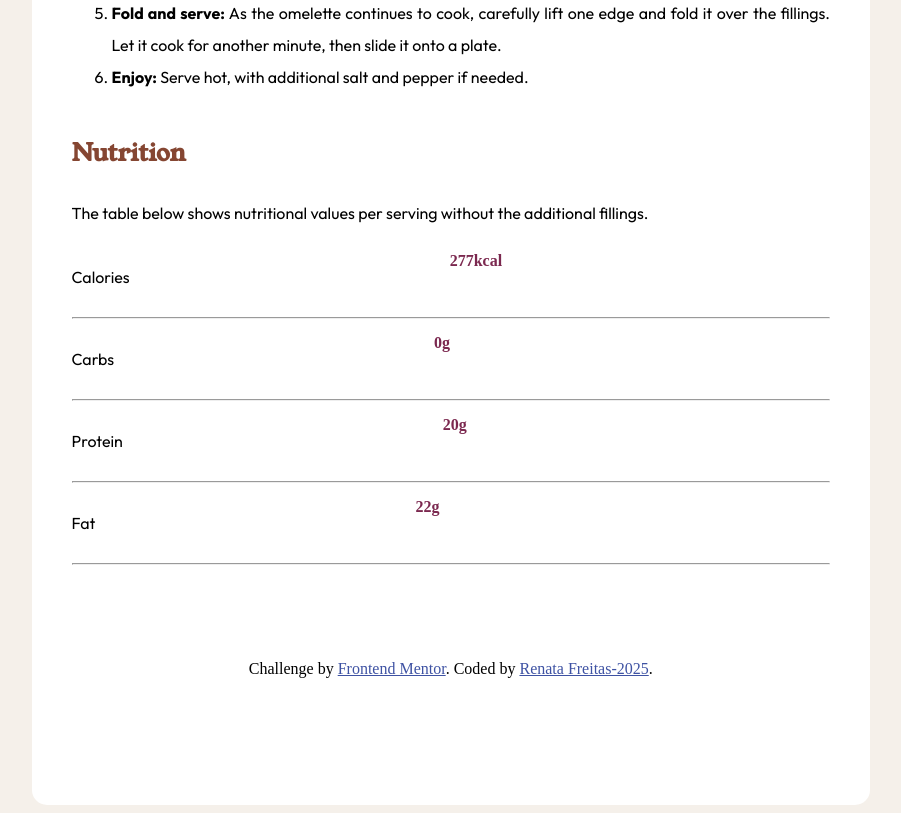
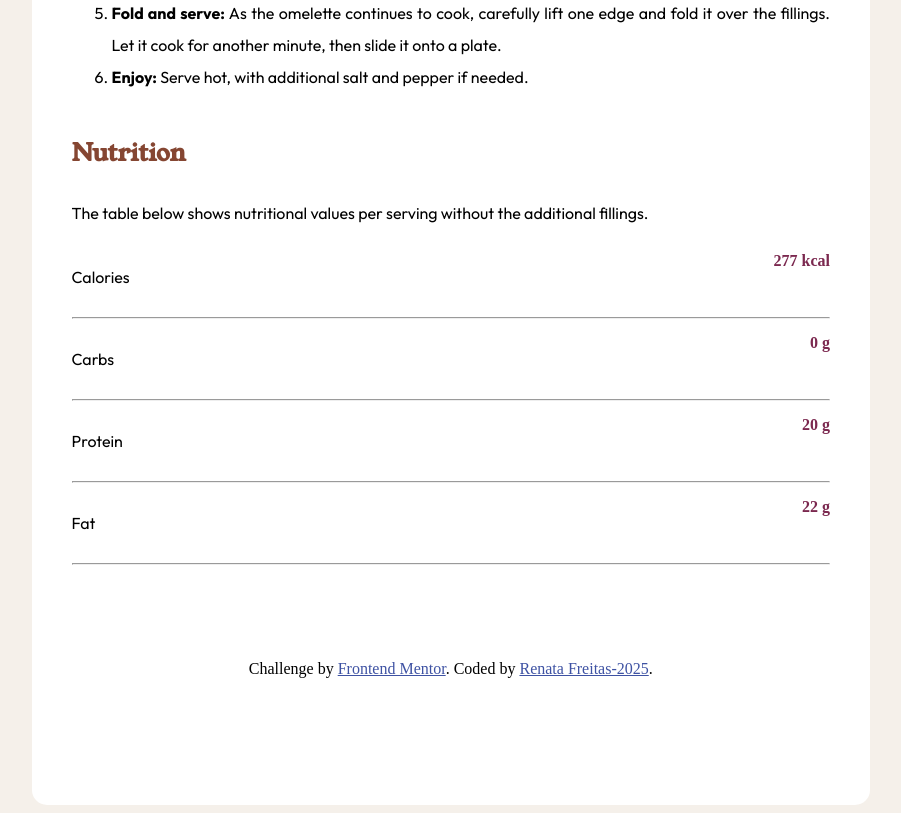
Before and after one commit to Rfreitas07/recipe-page, a plain HTML site: page index.html in a window 1280 px wide. Shown: the part 1378-2191 px from the top of the page, without its empty margins (166-1067 px from the left). Drawn offline with Linux system fonts and the light colour scheme.

Commit message:
aprimorando css

```diff
--- a/index.html
+++ b/index.html
@@ -97,28 +97,28 @@
     <div class="calories">
       <div class="items">
         <p>Calories</p>
-        <span>277kcal</span>
+        <span>277 kcal</span>
       </div>
 
       <hr />
 
       <div class="items">
         <p>Carbs</p>
-        <span>0g</span>
+        <span>0 g</span>
       </div>
 
       <hr />
 
       <div class="items">
         <p>Protein</p>
-        <span>20g</span>
+        <span>20 g</span>
       </div>
 
       <hr />
 
       <div class="items">
         <p>Fat</p>
-        <span>22g</span>
+        <span>22 g</span>
       </div>
 
       <hr />
--- a/style.css
+++ b/style.css
@@ -33,13 +33,11 @@ hr{
 
   .items{
     display: flex;
-    flex-direction: row;
-    justify-content: start;
+    justify-content: space-between;
+    alig-items: baseline;
+    margin: 0;
   }
-  .items p{
-    font: size 700px;
-    margin-right: 20rem;
-  }
+
   .items span{
     color: hsl(332, 51%, 32%);
     font-weight: 700;
```
